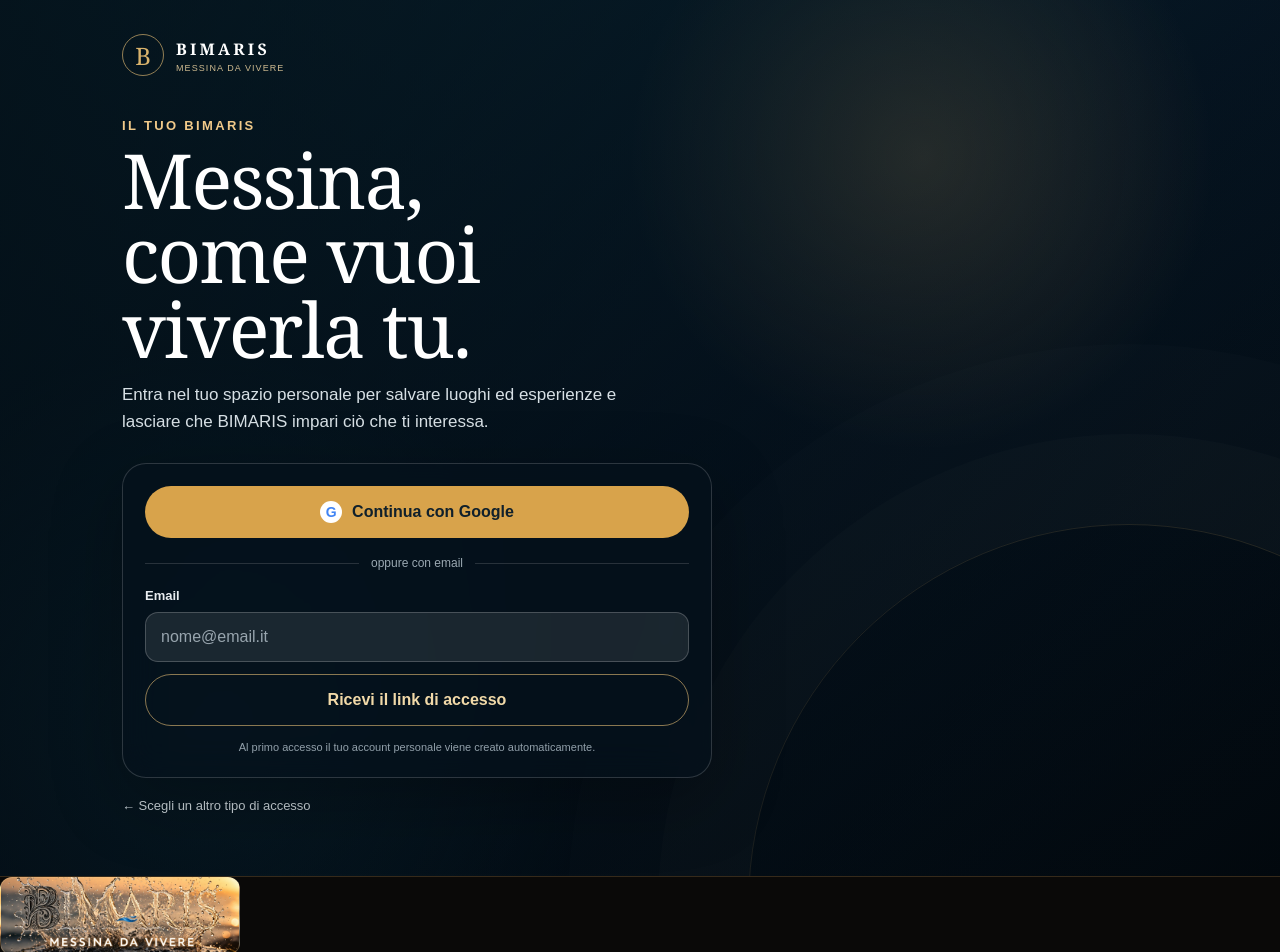
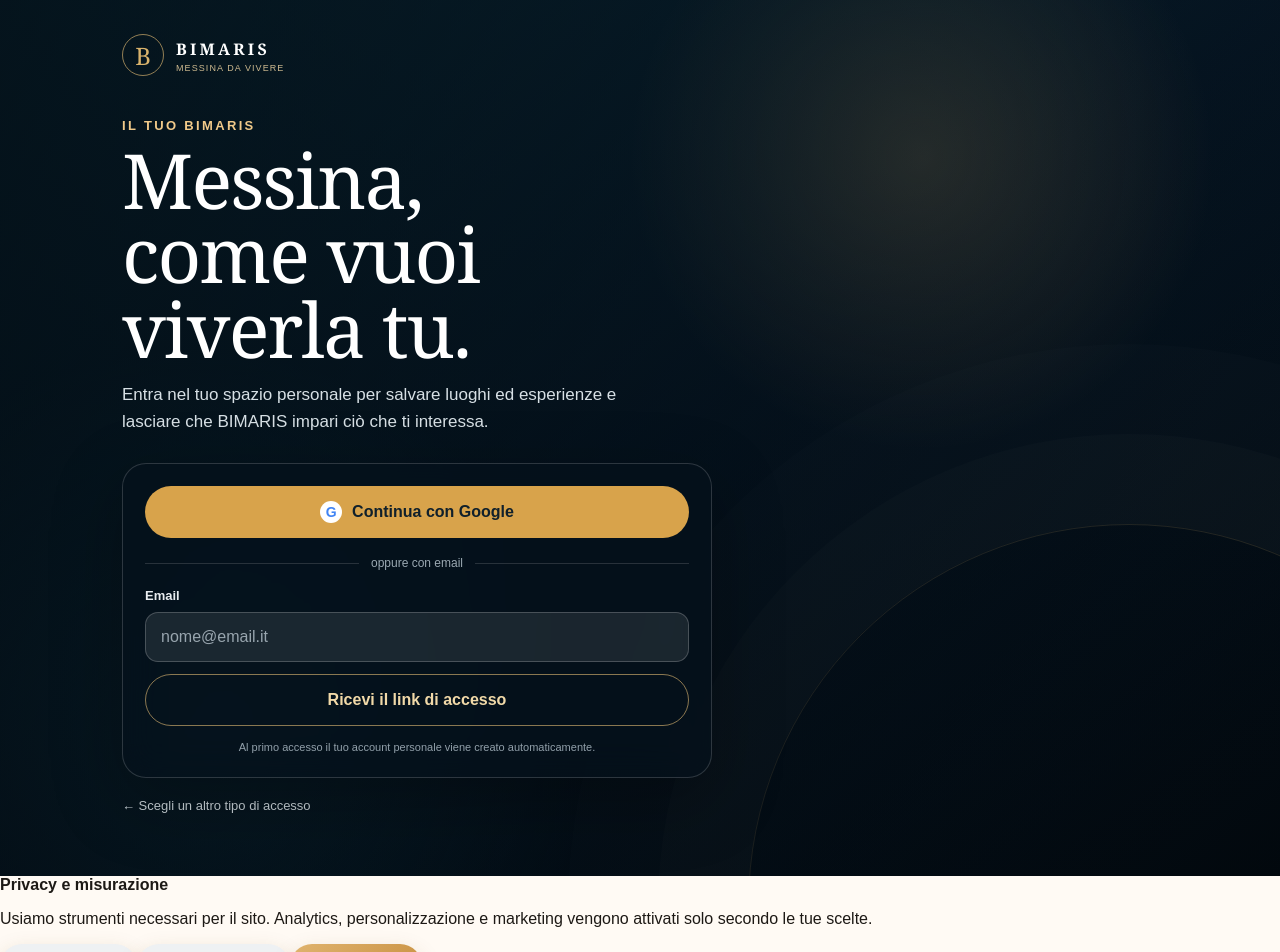
Before and after one commit to giovannibrunetto/bimaris-platform, a Next.js app in the folder apps/web/: page /accedi/utente in a window 1280 px wide. Shown: the top 952 px of the page. Built offline with nearby package versions, Linux system fonts and the light colour scheme.

Commit message:
Use route-aware site chrome

```diff
--- a/apps/web/app/layout.tsx
+++ b/apps/web/app/layout.tsx
@@ -2,8 +2,7 @@ import type { Metadata } from "next";
 import "./globals.css";
 import "./brand.css";
 import "./map-mobile.css";
-import { Header } from "@/components/Header";
-import { Footer } from "@/components/Footer";
+import { SiteHeader, SiteFooter } from "@/components/SiteChrome";
 import { ConsentBanner } from "@/components/ConsentBanner";
 import { AnalyticsTracker } from "@/components/AnalyticsTracker";
 import { AnalyticsClickTracker } from "@/components/AnalyticsClickTracker";
@@ -22,11 +21,11 @@ export default function RootLayout({ children }: Readonly<{ children: React.Reac
   return (
     <html lang="it">
       <body>
-        <Header />
+        <SiteHeader />
         <AnalyticsTracker />
         <AnalyticsClickTracker />
         <main>{children}</main>
-        <Footer />
+        <SiteFooter />
         <ConsentBanner />
       </body>
     </html>
```
